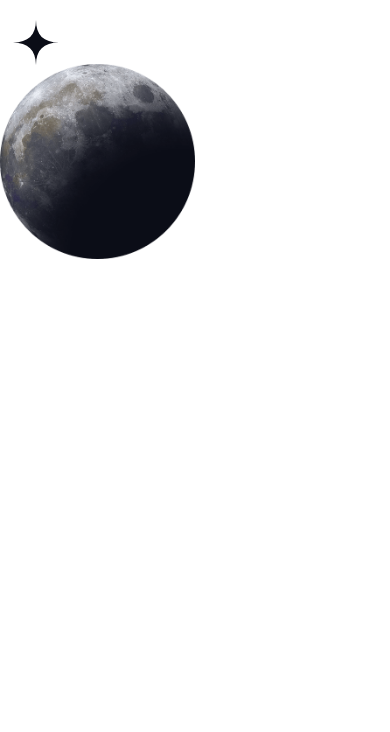
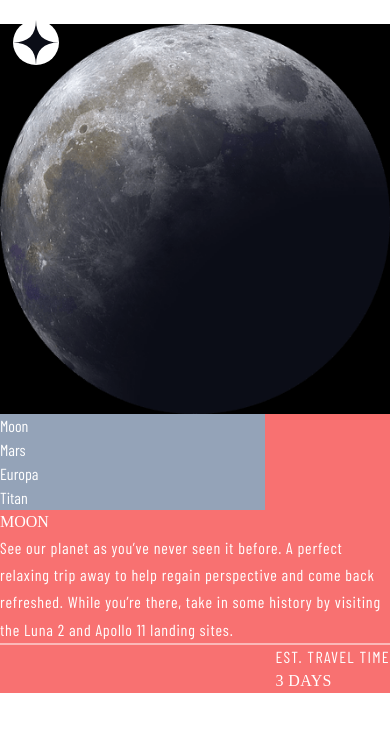
Before and after one commit to arielnasimba/galaxy, a React (Vite) app: page /galaxy/destination/0 in a window 390 px wide. Shown: the top 732 px of the page. Built offline with nearby package versions, Linux system fonts and the light colour scheme; a web font is replaced by a local one.

Commit message:
add tablet

```diff
--- a/src/components/Destination/Destination.jsx
+++ b/src/components/Destination/Destination.jsx
@@ -18,23 +18,54 @@ export default function Destination() {
   return (
     <>
       <div
-        className={`w-[100dvw]   h-[100dvh]   bg-no-repeat bg-cover min-[1440px]:bg-destination-desktop `}
+        className={`
+
+
+                     min-[768px]:max-[1023px]:w-[100dvw]   min-[768px]:max-[1023px]:h-[100dvh]
+                     min-[768px]:max-[1023px]:bg-no-repeat min-[768px]:max-[1023px]:bg-cover
+                     min-[768px]:max-[1023px]:bg-destination-tablet
+
+                     min-[1024px]:max-[1439px]:w-[100dvw]   min-[1024px]:max-[1439px]:h-[100dvh]
+                     min-[1024px]:max-[1439px]:bg-no-repeat min-[1024px]:max-[1439px]:bg-cover
+                     min-[1024px]:max-[1439px]:bg-destination-desktop
+
+
+                     min-[1440px]:w-[100dvw]   min-[1440px]:h-[100dvh]
+                     min-[1440px]:bg-no-repeat min-[1440px]:bg-cover
+                     min-[1440px]:bg-destination-desktop
+
+        `}
       >
         {/* <Outlet/> */}
 
         <NavBar />
 
         <div
-          className={`title-meet self-center absolute
+          className={`title-meet
+
+
+
+
+                            min-[768px]:max-[1023px]:top-[8rem] min-[768px]:max-[1023px]:left-[2.4rem]
+                            min-[768px]:max-[1023px]:self-center min-[768px]:max-[1023px]:absolute
+                            min-[768px]:max-[1023px]:w-[37%] min-[768px]:max-[1023px]:h-[5%]
+
+
+                            min-[1024px]:max-[1439px]:top-[13rem] min-[1024px]:max-[1439px]:left-[9rem]
+                            min-[1024px]:max-[1439px]:self-center min-[1024px]:max-[1439px]:absolute
+                            min-[1024px]:max-[1439px]:w-[37%] min-[1024px]:max-[1439px]:h-[5%]
 
 
                             min-[1440px]:top-[13rem] min-[1440px]:left-[11.25rem]
-                            min-[1440px]:
+                            min-[1440px]:self-center min-[1440px]:absolute
                             min-[1440px]:w-[35%] min-[1440px]:h-[5%]
                         `}
         >
           <h2
             className={`text-white tracking-[0.3rem]
+
+                                min-[1024px]:max-[1439px]:text-[1.4rem]
+
 
                                 min-[1440px]:text-[1.6rem]
 
@@ -47,9 +78,24 @@ export default function Destination() {
         </div>
 
         <div
-          className={`carousel-area  flex justify-between
+          className={`carousel-area bg-black
 
-                                absolute
+                          min-[768px]:max-[1023px]:w-[80%] min-[768px]:max-[1023px]:h-[76%]
+                          min-[768px]:max-[1023px]:flex  min-[768px]:max-[1023px]:justify-between
+                          min-[768px]:max-[1023px]:bottom-[2rem]
+                          min-[768px]:max-[1023px]:absolute
+                          min-[768px]:max-[1023px]:m-auto min-[768px]:max-[1023px]:left-[4.8rem]
+                          min-[768px]:max-[1023px]:flex-col
+
+                          min-[1024px]:max-[1439px]:w-[80%] min-[1024px]:max-[1439px]:h-[42%]
+                          min-[1024px]:max-[1439px]:flex  min-[1024px]:max-[1439px]:justify-between
+                          min-[1024px]:max-[1439px]:absolute
+                          min-[1024px]:max-[1439px]:bottom-[14rem]
+                          min-[1024px]:max-[1439px]:left-[7rem]
+
+
+                          min-[1440px]:flex  min-[1440px]:justify-between
+                          min-[1440px]:absolute
                           min-[1440px]:bottom-[6rem]
                           min-[1440px]:left-[11.25rem]
 
@@ -61,30 +107,79 @@ export default function Destination() {
         >
           {/* Image area  */}
           <div
-            className={` image-crew-area flex  w-1/2 h-[52%] mt-[4rem]
+            className={` image-crew-area
+
+
+                                            min-[768px]:max-[1023px]:self-center
+                                            min-[768px]:max-[1023px]:w-[52%] min-[768px]:max-[1023px]:h-[45%]
+                                            min-[768px]:max-[1023px]:mt-[0rem] min-[768px]:max-[1023px]:flex
+
+
+                                            min-[1024px]:max-[1439px]
+                                            min-[1024px]:max-[1439px]:w-[48%] min-[1024px]:max-[1439px]:h-[95%]
+                                            min-[1024px]:max-[1439px]:mt-[0rem] min-[1024px]:max-[1439px]:flex
+
 
                                             min-[1440px]:w-[40%] min-[1440px]:h-[87%]
-                                            min-[1440px]:mt-[0rem]
+                                            min-[1440px]:mt-[0rem] min-[1440px]:flex
                             `}
           >
-            <img src={srcId} alt="" />
+            <img src={srcId} alt="" className={`
 
-            <div
-              className={`buttons-area absolute bottom-[6.5rem]  w-[10rem] h-[1rem]     `}
-            >
-              <ul className={`w-full h-full  flex justify-between`}></ul>
-            </div>
+            `} />
+
+
           </div>
 
           {/* image area  */}
           <div
-            className={` text-planet w-[42%] h-full flex  flex-col justify-between  `}
+            className={` text-planet
+
+
+
+                  bg-red-400
+                          min-[768px]:max-[1023px]:w-full
+                          min-[768px]:max-[1023px]:h-[48%]
+                          min-[768px]:max-[1023px]:flex
+                          min-[768px]:max-[1023px]:flex-col
+                          min-[768px]:max-[1023px]:justify-between
+
+
+
+                          min-[1024px]:max-[1439px]:w-[42%]
+                          min-[1024px]:max-[1439px]:h-full
+                          min-[1024px]:max-[1439px]:flex
+                          min-[1024px]:max-[1439px]:flex-col
+                          min-[1024px]:max-[1439px]:justify-between
+
+
+                        min-[1440px]:w-[42%]
+                        min-[1440px]:h-full
+                        min-[1440px]:flex
+                        min-[1440px]:flex-col
+                        min-[1440px]:justify-between
+
+
+            `}
           >
             {/* <Outlet > */}
             <div className={`navPlanets w-[68%] h-[7%] `}>
               <nav
-                className={`    text-white
+                className={`    text-white bg-slate-400
 
+
+                                    min-[768px]:max-[1023px]:w-full min-[768px]:max-[1023px]:h-full
+                                    min-[768px]:max-[1023px]:  min-[768px]:max-[1023px]:m-auto
+                                    min-[768px]:max-[1023px]:flex min-[768px]:max-[1023px]:font-light
+                                    min-[768px]:max-[1023px]:items-center min-[768px]:max-[1023px]:text-[1.1rem]
+                                    min-[768px]:max-[1023px]:tracking-wider
+
+
+                                    min-[1024px]:max-[1439px]:w-full min-[1024px]:max-[1439px]:h-full
+                                    min-[1024px]:max-[1439px]:  min-[1024px]:max-[1439px]:self-end
+                                    min-[1024px]:max-[1439px]:flex min-[1024px]:max-[1439px]:font-light
+                                    min-[1024px]:max-[1439px]:items-center min-[1024px]:max-[1439px]:text-[1.1rem]
+                                    min-[1024px]:max-[1439px]:tracking-wider
 
                                     min-[1440px]:w-full min-[1440px]:h-full min-[1440px]:
                                     min-[1440px]:self-end min-[1440px]:flex min-[1440px]:font-light
@@ -96,6 +191,18 @@ export default function Destination() {
               >
                 <ul
                   className={`
+
+                      min-[768px]:max-[1023px]: min-[768px]:max-[1023px]:w-full
+                      min-[768px]:max-[1023px]:h-full min-[768px]:max-[1023px]:mx-auto
+                      min-[768px]:max-[1023px]:flex min-[768px]:max-[1023px]:gap-3
+                      min-[768px]:max-[1023px]: min-[768px]:max-[1023px]:items-center
+                      min-[768px]:max-[1023px]:justify-between
+
+                      min-[1024px]:max-[1439px]: min-[1024px]:max-[1439px]:w-full
+                      min-[1024px]:max-[1439px]:h-full min-[1024px]:max-[1439px]:mx-auto
+                      min-[1024px]:max-[1439px]:flex min-[1024px]:max-[1439px]:gap-3
+                      min-[1024px]:max-[1439px]: min-[1024px]:max-[1439px]:items-center
+                      min-[1024px]:max-[1439px]:justify-between
 
                       min-[1440px]: min-[1440px]:w-full
                       min-[1440px]:h-full min-[1440px]:mx-auto min-[1440px]:flex min-[1440px]:gap-3
@@ -138,13 +245,26 @@ export default function Destination() {
             <div className={`title-planet
 
 
+                                    min-[1024px]:max-[1439px]:
+                                    min-[1024px]:max-[1439px]:w-[75%]
+                                    min-[1024px]:max-[1439px]:h-[18%]
+                                    min-[1024px]:max-[1439px]:flex
 
-                                    min-[1440px]:w-[75%] min-[1440px]:h-[18%] min-[1440px]: flex
+                                    min-[1440px]:w-[75%]
+                                    min-[1440px]:h-[18%]
+                                    min-[1440px]:flex
 
 
                             `}>
 
-                              <h1 className={` text-white leading-[6rem] uppercase
+                              <h1 className={` text-white uppercase
+
+
+
+                                                    min-[1024px]:max-[1439px]:leading-[6rem]
+                                                    min-[1024px]:max-[1439px]:text-[5.8rem] min-[1024px]:max-[1439px]:-ml-[0.5rem]
+
+                                                    min-[1440px]:leading-[6rem]
                                                     min-[1440px]:text-[6.8rem] min-[1440px]:-ml-[0.5rem]
                                             `}>
                                   {destinationId.name}
@@ -185,25 +305,40 @@ export default function Destination() {
 
                             `}>
 
-                              <div className={`right-time   mr-[2rem] mb-[0.8rem] flex flex-col justify-between
+                              <div className={`right-time
 
-                                                          min-[1440px]:w-[38%] min-[1440px]:h-[62%]
+
+                                                        min-[1024px]:max-[1439px]:mr-[1rem] min-[1024px]:max-[1439px]:mb-[0.8rem]
+                                                        min-[1024px]:max-[1439px]:flex min-[1024px]:max-[1439px]:flex-col
+                                                        min-[1024px]:max-[1439px]:justify-between
+                                                        min-[1024px]:max-[1439px]:w-[48%] min-[1024px]:max-[1439px]:h-[22%]
+
+
+                                                        min-[1440px]:mr-[2rem] min-[1440px]:mb-[0.8rem]
+                                                        min-[1440px]:flex min-[1440px]:flex-col min-[1440px]:justify-between
+                                                        min-[1440px]:w-[38%] min-[1440px]:h-[62%]
                                                   `}>
 
 
 
-                                           <p className={`text-white font-[300] tracking-[0.08rem]
+                                           <p className={`text-white font-[300]
+
+                                           min-[1024px]:max-[1439px]:mb-4
+                                           tracking-[0.08rem]
                                                                 min-[1440px]:text-[1.15rem] min-[1440px]:
                                                         `}>
 
                                               EST. TRAVEL TIME
                                           </p>
 
-                                           <h1 className={`text-white font-[300] tracking-wide leading-4
+                                           <h1 className={`text-white font-[300] tracking-wide
                                                                 uppercase
 
 
-                                                                min-[1440px]:text-[1.9rem] min-[1440px]:
+                                                                min-[1024px]:max-[1439px]:text-[1.9rem] min-[1024px]:max-[1439px]:leading-4
+
+
+                                                                min-[1440px]:text-[1.9rem] min-[1440px]:leading-4
                                                         `}>
 
                                                         {destinationId.travel}
```
